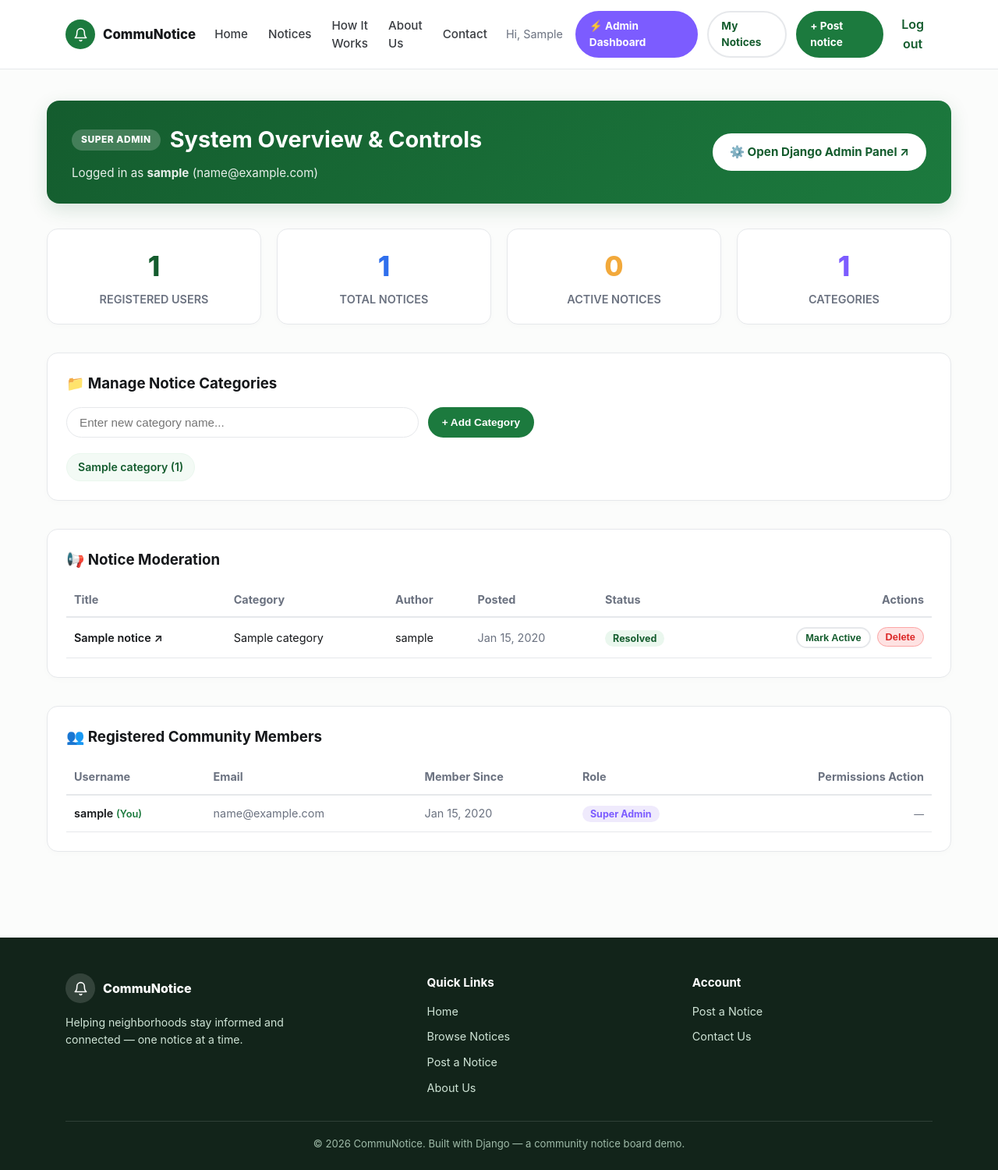
After one commit to Jeremiahkariuki/Community-notice, a Django app: page /accounts/admin-dashboard/ in a window 1280 px wide. The commit adds this page. Shown: the whole page at 78% size. Run offline with Django 5.2, Linux system fonts and the light colour scheme; a user stored in the database is signed in; tables that the repository leaves empty hold one stand-in row (values such as "Sample post").

Commit message:
Feat: add Super Admin account management command, profile dashboard, and notice moderation

```diff
--- a/communotice/urls.py
+++ b/communotice/urls.py
@@ -18,8 +18,10 @@ urlpatterns = [
     # Auth
     path('accounts/register/', notice_views.register, name='register'),
     path('accounts/profile/', notice_views.profile, name='profile'),
+    path('accounts/admin-dashboard/', notice_views.admin_dashboard, name='admin_dashboard'),
     path('accounts/login/', auth_views.LoginView.as_view(template_name='registration/login.html'), name='login'),
     path('accounts/logout/', auth_views.LogoutView.as_view(next_page='home'), name='logout'),
+
 
     # Notices
     path('notices/', include('notices.urls')),
--- a/notices/templates/notices/base.html
+++ b/notices/templates/notices/base.html
@@ -26,6 +26,9 @@
             <div class="header-actions">
                 {% if user.is_authenticated %}
                     <a href="{% url 'profile' %}" class="hello" style="text-decoration:none;">Hi, {{ user.first_name|default:user.username }}</a>
+                    {% if user.is_staff or user.is_superuser %}
+                        <a href="{% url 'admin_dashboard' %}" class="btn btn-small" style="background: var(--purple); border-color: var(--purple);">⚡ Admin Dashboard</a>
+                    {% endif %}
                     <a href="{% url 'notices:mine' %}" class="btn btn-outline btn-small">My Notices</a>
                     <a href="{% url 'notices:create' %}" class="btn btn-small">+ Post notice</a>
                     <form action="{% url 'logout' %}" method="post" class="inline-form">
@@ -33,6 +36,7 @@
                         <button type="submit" class="link-btn">Log out</button>
                     </form>
                 {% else %}
+
                     <a href="{% url 'login' %}" class="btn btn-outline btn-small">Log In</a>
                     <a href="{% url 'register' %}" class="btn btn-small">Sign Up</a>
                 {% endif %}
--- /dev/null
+++ b/notices/templates/registration/admin_dashboard.html
@@ -0,0 +1,172 @@
+{% extends "notices/base.html" %}
+{% block title %}Super Admin Dashboard — CommuNotice{% endblock %}
+
+{% block content %}
+<div class="admin-dashboard">
+    <!-- Header Banner -->
+    <div style="background: linear-gradient(135deg, #145c2e 0%, #1c7a3e 100%); color: #fff; border-radius: 16px; padding: 28px 32px; margin-bottom: 32px; box-shadow: 0 8px 24px rgba(20, 92, 46, 0.15); display: flex; justify-content: space-between; align-items: center; flex-wrap: wrap; gap: 20px;">
+        <div>
+            <div style="display: flex; align-items: center; gap: 12px; margin-bottom: 8px;">
+                <span style="background: rgba(255, 255, 255, 0.2); color: #fff; font-size: 0.75rem; font-weight: 800; text-transform: uppercase; padding: 4px 12px; border-radius: 999px; letter-spacing: 0.5px;">Super Admin</span>
+                <h1 style="margin: 0; font-size: 1.8rem; color: #fff;">System Overview & Controls</h1>
+            </div>
+            <p style="margin: 0; opacity: 0.9; font-size: 0.95rem;">Logged in as <strong>{{ user.username }}</strong> ({{ user.email|default:"No email set" }})</p>
+        </div>
+        <a href="/admin/" target="_blank" class="btn" style="background: #fff; color: var(--green-dark); border-color: #fff;">
+            ⚙️ Open Django Admin Panel ↗
+        </a>
+    </div>
+
+    <!-- Stats Grid -->
+    <div style="display: grid; grid-template-columns: repeat(auto-fit, minmax(220px, 1fr)); gap: 20px; margin-bottom: 36px;">
+        <div style="background: #fff; border: 1px solid var(--line); border-radius: 14px; padding: 20px; text-align: center; box-shadow: 0 2px 8px rgba(0,0,0,0.02);">
+            <div style="font-size: 2.2rem; font-weight: 800; color: var(--green-dark);">{{ member_count }}</div>
+            <div style="color: var(--muted); font-size: 0.9rem; font-weight: 600; text-transform: uppercase; margin-top: 4px;">Registered Users</div>
+        </div>
+        <div style="background: #fff; border: 1px solid var(--line); border-radius: 14px; padding: 20px; text-align: center; box-shadow: 0 2px 8px rgba(0,0,0,0.02);">
+            <div style="font-size: 2.2rem; font-weight: 800; color: var(--blue);">{{ notice_count }}</div>
+            <div style="color: var(--muted); font-size: 0.9rem; font-weight: 600; text-transform: uppercase; margin-top: 4px;">Total Notices</div>
+        </div>
+        <div style="background: #fff; border: 1px solid var(--line); border-radius: 14px; padding: 20px; text-align: center; box-shadow: 0 2px 8px rgba(0,0,0,0.02);">
+            <div style="font-size: 2.2rem; font-weight: 800; color: var(--yellow);">{{ active_notice_count }}</div>
+            <div style="color: var(--muted); font-size: 0.9rem; font-weight: 600; text-transform: uppercase; margin-top: 4px;">Active Notices</div>
+        </div>
+        <div style="background: #fff; border: 1px solid var(--line); border-radius: 14px; padding: 20px; text-align: center; box-shadow: 0 2px 8px rgba(0,0,0,0.02);">
+            <div style="font-size: 2.2rem; font-weight: 800; color: var(--purple);">{{ category_count }}</div>
+            <div style="color: var(--muted); font-size: 0.9rem; font-weight: 600; text-transform: uppercase; margin-top: 4px;">Categories</div>
+        </div>
+    </div>
+
+    <!-- Category Management Section -->
+    <div style="background: #fff; border: 1px solid var(--line); border-radius: 14px; padding: 24px; margin-bottom: 36px; box-shadow: 0 2px 8px rgba(0,0,0,0.02);">
+        <h3 style="margin-top: 0; margin-bottom: 16px; color: var(--ink);">📁 Manage Notice Categories</h3>
+
+        <form method="post" style="display: flex; gap: 12px; max-width: 600px; margin-bottom: 20px;">
+            {% csrf_token %}
+            <input type="hidden" name="action" value="add_category">
+            <input type="text" name="category_name" placeholder="Enter new category name..." required style="flex: 1; padding: 10px 16px; border: 1px solid var(--line); border-radius: 999px; font-size: 0.95rem;">
+            <button type="submit" class="btn btn-small">+ Add Category</button>
+        </form>
+
+        <div style="display: flex; flex-wrap: wrap; gap: 8px;">
+            {% for cat in categories %}
+                <span style="background: var(--green-pale); color: var(--green-dark); border: 1px solid var(--green-light); padding: 6px 14px; border-radius: 999px; font-size: 0.88rem; font-weight: 600;">
+                    {{ cat.name }} ({{ cat.notices.count }})
+                </span>
+            {% empty %}
+                <p style="color: var(--muted); font-size: 0.9rem;">No categories defined yet.</p>
+            {% endfor %}
+        </div>
+    </div>
+
+    <!-- Notice Moderation Table -->
+    <div style="background: #fff; border: 1px solid var(--line); border-radius: 14px; padding: 24px; margin-bottom: 36px; box-shadow: 0 2px 8px rgba(0,0,0,0.02);">
+        <h3 style="margin-top: 0; margin-bottom: 16px; color: var(--ink);">📢 Notice Moderation</h3>
+        <div style="overflow-x: auto;">
+            <table style="width: 100%; border-collapse: collapse; text-align: left; font-size: 0.9rem;">
+                <thead>
+                    <tr style="border-bottom: 2px solid var(--line); color: var(--muted);">
+                        <th style="padding: 10px;">Title</th>
+                        <th style="padding: 10px;">Category</th>
+                        <th style="padding: 10px;">Author</th>
+                        <th style="padding: 10px;">Posted</th>
+                        <th style="padding: 10px;">Status</th>
+                        <th style="padding: 10px; text-align: right;">Actions</th>
+                    </tr>
+                </thead>
+                <tbody>
+                    {% for notice in recent_notices %}
+                        <tr style="border-bottom: 1px solid var(--line);">
+                            <td style="padding: 12px 10px; font-weight: 600;">
+                                <a href="{% url 'notices:detail' notice.pk %}" target="_blank" style="color: var(--ink); text-decoration: none;">{{ notice.title }} ↗</a>
+                            </td>
+                            <td style="padding: 12px 10px;">{{ notice.category.name }}</td>
+                            <td style="padding: 12px 10px;">{{ notice.posted_by.username }}</td>
+                            <td style="padding: 12px 10px; color: var(--muted);">{{ notice.created_at|date:"M d, Y" }}</td>
+                            <td style="padding: 12px 10px;">
+                                {% if notice.is_resolved %}
+                                    <span style="background: #eaf7ee; color: var(--green-dark); padding: 3px 10px; border-radius: 12px; font-weight: 700; font-size: 0.78rem;">Resolved</span>
+                                {% else %}
+                                    <span style="background: var(--yellow-light); color: #8a5700; padding: 3px 10px; border-radius: 12px; font-weight: 700; font-size: 0.78rem;">Active</span>
+                                {% endif %}
+                            </td>
+                            <td style="padding: 12px 10px; text-align: right; display: flex; gap: 8px; justify-content: flex-end;">
+                                <form method="post" style="display: inline;">
+                                    {% csrf_token %}
+                                    <input type="hidden" name="action" value="toggle_resolved">
+                                    <input type="hidden" name="notice_id" value="{{ notice.pk }}">
+                                    <button type="submit" class="btn btn-outline btn-small" style="padding: 4px 10px; font-size: 0.8rem;">
+                                        {% if notice.is_resolved %}Mark Active{% else %}Mark Resolved{% endif %}
+                                    </button>
+                                </form>
+                                <form method="post" style="display: inline;" onsubmit="return confirm('Are you sure you want to delete this notice?');">
+                                    {% csrf_token %}
+                                    <input type="hidden" name="action" value="delete_notice">
+                                    <input type="hidden" name="notice_id" value="{{ notice.pk }}">
+                                    <button type="submit" style="background: #fee2e2; color: #dc2626; border: 1px solid #fca5a5; padding: 4px 10px; border-radius: 999px; font-size: 0.8rem; font-weight: 700; cursor: pointer;">
+                                        Delete
+                                    </button>
+                                </form>
+                            </td>
+                        </tr>
+                    {% empty %}
+                        <tr><td colspan="6" style="padding: 16px; text-align: center; color: var(--muted);">No notices posted yet.</td></tr>
+                    {% endfor %}
+                </tbody>
+            </table>
+        </div>
+    </div>
+
+    <!-- User Management Table -->
+    <div style="background: #fff; border: 1px solid var(--line); border-radius: 14px; padding: 24px; box-shadow: 0 2px 8px rgba(0,0,0,0.02);">
+        <h3 style="margin-top: 0; margin-bottom: 16px; color: var(--ink);">👥 Registered Community Members</h3>
+        <div style="overflow-x: auto;">
+            <table style="width: 100%; border-collapse: collapse; text-align: left; font-size: 0.9rem;">
+                <thead>
+                    <tr style="border-bottom: 2px solid var(--line); color: var(--muted);">
+                        <th style="padding: 10px;">Username</th>
+                        <th style="padding: 10px;">Email</th>
+                        <th style="padding: 10px;">Member Since</th>
+                        <th style="padding: 10px;">Role</th>
+                        <th style="padding: 10px; text-align: right;">Permissions Action</th>
+                    </tr>
+                </thead>
+                <tbody>
+                    {% for u in all_users %}
+                        <tr style="border-bottom: 1px solid var(--line);">
+                            <td style="padding: 12px 10px; font-weight: 600;">
+                                {{ u.username }} {% if u == user %}<span style="color: var(--green); font-size: 0.8rem;">(You)</span>{% endif %}
+                            </td>
+                            <td style="padding: 12px 10px; color: var(--muted);">{{ u.email|default:"—" }}</td>
+                            <td style="padding: 12px 10px; color: var(--muted);">{{ u.date_joined|date:"M d, Y" }}</td>
+                            <td style="padding: 12px 10px;">
+                                {% if u.is_superuser %}
+                                    <span style="background: var(--purple-light); color: var(--purple); padding: 3px 10px; border-radius: 12px; font-weight: 700; font-size: 0.78rem;">Super Admin</span>
+                                {% elif u.is_staff %}
+                                    <span style="background: var(--blue-light); color: var(--blue); padding: 3px 10px; border-radius: 12px; font-weight: 700; font-size: 0.78rem;">Staff Admin</span>
+                                {% else %}
+                                    <span style="background: var(--bg); color: var(--muted); border: 1px solid var(--line); padding: 3px 10px; border-radius: 12px; font-weight: 600; font-size: 0.78rem;">Member</span>
+                                {% endif %}
+                            </td>
+                            <td style="padding: 12px 10px; text-align: right;">
+                                {% if u != user and not u.is_superuser %}
+                                    <form method="post" style="display: inline;">
+                                        {% csrf_token %}
+                                        <input type="hidden" name="action" value="toggle_staff">
+                                        <input type="hidden" name="user_id" value="{{ u.pk }}">
+                                        <button type="submit" class="btn btn-outline btn-small" style="padding: 4px 10px; font-size: 0.8rem;">
+                                            {% if u.is_staff %}Demote to Member{% else %}Promote to Staff Admin{% endif %}
+                                        </button>
+                                    </form>
+                                {% else %}
+                                    <span style="color: var(--muted); font-size: 0.8rem;">—</span>
+                                {% endif %}
+                            </td>
+                        </tr>
+                    {% endfor %}
+                </tbody>
+            </table>
+        </div>
+    </div>
+</div>
+{% endblock %}
--- a/notices/views.py
+++ b/notices/views.py
@@ -1,11 +1,12 @@
 from django.contrib import messages
 from django.contrib.auth import login
-from django.contrib.auth.decorators import login_required
+from django.contrib.auth.decorators import login_required, user_passes_test
 from django.contrib.auth.models import User
 from django.shortcuts import render, redirect, get_object_or_404
 from django.core.paginator import Paginator
 from .models import Notice, Category
 from .forms import NoticeForm, SignUpForm
+
 
 
 def home(request):
@@ -119,3 +120,60 @@ def profile(request):
         "recent_notices": Notice.objects.filter(posted_by=request.user).select_related("category")[:5],
     }
     return render(request, "registration/profile.html", context)
+
+
+@login_required
+@user_passes_test(lambda u: u.is_staff or u.is_superuser)
+def admin_dashboard(request):
+    if request.method == "POST":
+        action = request.POST.get("action")
+        if action == "add_category":
+            name = request.POST.get("category_name", "").strip()
+            if name:
+                category, created = Category.objects.get_or_create(name=name)
+                if created:
+                    messages.success(request, f"Category '{name}' created successfully.")
+                else:
+                    messages.warning(request, f"Category '{name}' already exists.")
+            else:
+                messages.error(request, "Category name cannot be empty.")
+
+        elif action == "toggle_resolved":
+            notice_id = request.POST.get("notice_id")
+            notice = get_object_or_404(Notice, pk=notice_id)
+            notice.is_resolved = not notice.is_resolved
+            notice.save()
+            status_str = "resolved" if notice.is_resolved else "active"
+            messages.success(request, f"Notice '{notice.title}' marked as {status_str}.")
+
+        elif action == "delete_notice":
+            notice_id = request.POST.get("notice_id")
+            notice = get_object_or_404(Notice, pk=notice_id)
+            title = notice.title
+            notice.delete()
+            messages.success(request, f"Notice '{title}' deleted by admin.")
+
+        elif action == "toggle_staff":
+            user_id = request.POST.get("user_id")
+            target_user = get_object_or_404(User, pk=user_id)
+            if target_user == request.user:
+                messages.error(request, "You cannot alter your own staff permissions.")
+            else:
+                target_user.is_staff = not target_user.is_staff
+                target_user.save()
+                status_str = "Staff Admin" if target_user.is_staff else "Regular Member"
+                messages.success(request, f"User '{target_user.username}' updated to {status_str}.")
+
+        return redirect("admin_dashboard")
+
+    context = {
+        "member_count": User.objects.count(),
+        "notice_count": Notice.objects.count(),
+        "active_notice_count": Notice.objects.filter(is_resolved=False).count(),
+        "resolved_notice_count": Notice.objects.filter(is_resolved=True).count(),
+        "category_count": Category.objects.count(),
+        "categories": Category.objects.all(),
+        "all_users": User.objects.order_by("-date_joined"),
+        "recent_notices": Notice.objects.select_related("category", "posted_by").all()[:10],
+    }
+    return render(request, "registration/admin_dashboard.html", context)
```
Also changed, not shown: notices/management/commands/create_super_admin.py (added, +28 -0 lines), notices/templates/registration/profile.html (+15 -1 lines), notices/tests.py (+45 -0 lines).
